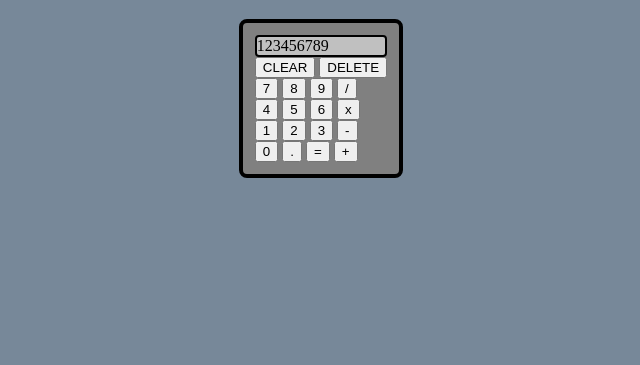
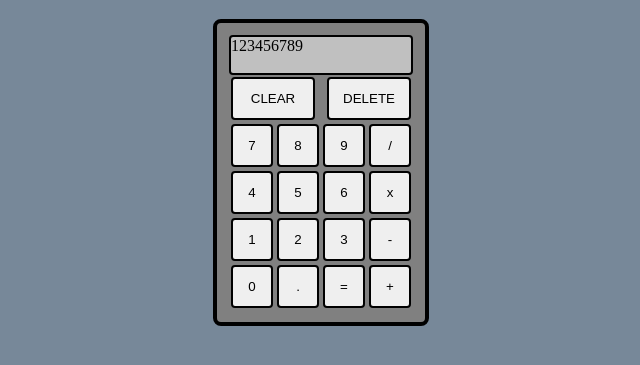
Before and after one commit to Solkol/calculator, a plain HTML site: page index.html in a window 1280 px wide. Shown: the part 69-434 px from the top of the page, without its empty margins (319-959 px from the left). Drawn offline with Linux system fonts and the light colour scheme.

Commit message:
Add styler to buttons and rows

```diff
--- a/style.css
+++ b/style.css
@@ -16,4 +16,23 @@ body {
     background-color: silver;
     border: 2px solid black;
     border-radius: 4px;
+    aspect-ratio: 5 / 1;
 }
+
+.row {
+    display: flex;
+    justify-content: space-between;
+}
+
+button {
+    aspect-ratio: 1.5 / 1;
+    padding: 12px;
+    margin: 2px;
+    border: 2px solid black;
+    border-radius: 4px;
+}
+
+#clear,
+#delete {
+    aspect-ratio: 3 / 1;
+}
```
